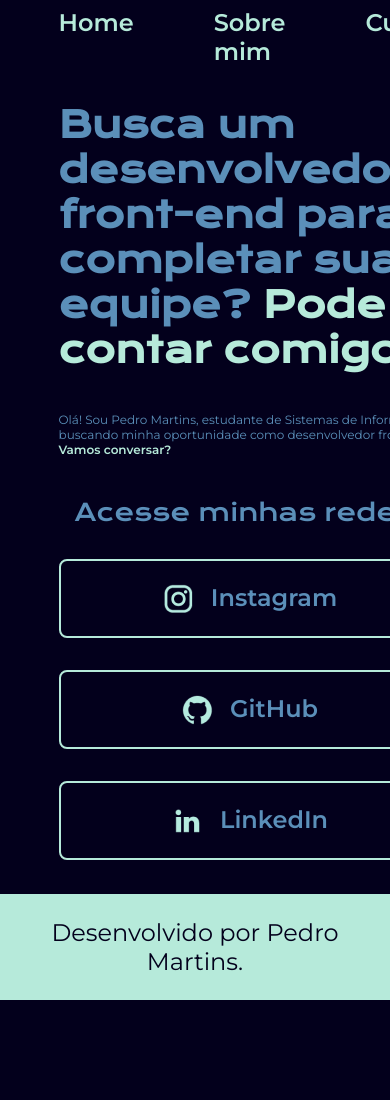
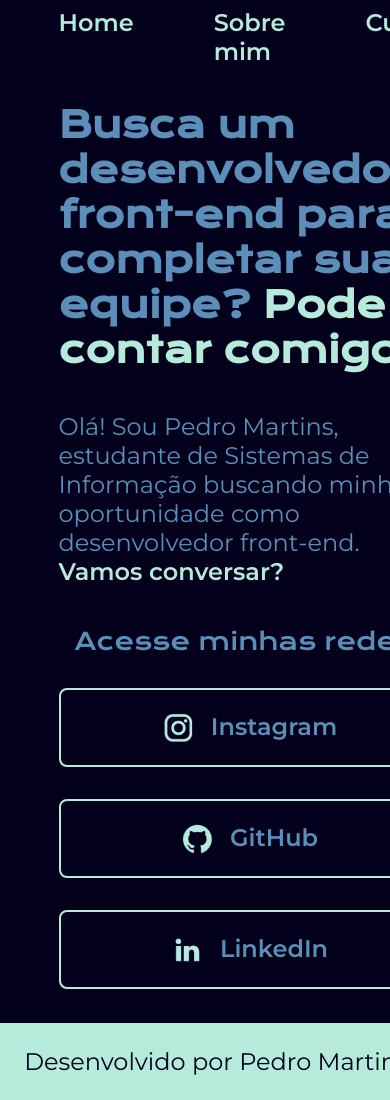
Before and after one commit to PedroHAMartins/pedrohamartins.github.io, a plain HTML site: page index.html in a window 390 px wide. Shown: the top 1100 px of the page. Before the commit the page ends 1000 px from the top, so only its background shows below. Drawn offline with nearby package versions, Linux system fonts and the light colour scheme.

Commit message:
Fixed font-size to texts

```diff
--- a/style/style.css
+++ b/style/style.css
@@ -58,9 +58,7 @@ body {
     border-top: 8px solid var(--cor-primaria);
 }
 
-
 .profile-picture-mobile{
-    width: 50%;
     border-radius: 15px;
     box-shadow: 3px -3px var(--cor-terciaria);
     border-right: 8px solid var(--cor-primaria);
@@ -162,12 +160,6 @@ body {
     font-family: var(--fonte-secundaria);
     font-size: 24px;
     font-weight: 400;
-    width: auto;
+    width: 100%;
 
 }
-
-@media only screen and (max-width: 800px){
-        .apresentacao__conteudo__texto{
-            font-size: 12px;
-    }
-}
```
